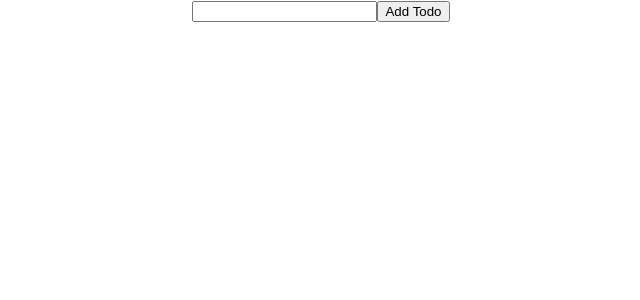
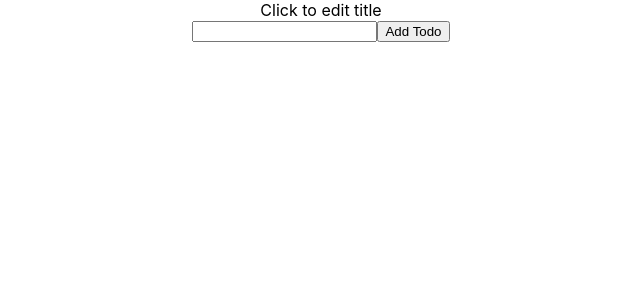
Before and after one commit to SashiMad/twelve, a React (Create React App) app: page / in a window 1280 px wide. Shown: the top 300 px of the page, without its empty margins (319-959 px from the left). Built offline with nearby package versions, Linux system fonts and the light colour scheme.

Commit message:
created editable title component

```diff
--- a/src/App.js
+++ b/src/App.js
@@ -1,5 +1,6 @@
 import React from "react";
 import "./App.css";
+import Title from "./Title";
 
 function App() {
   const [todos, setTodos] = React.useState([]);
@@ -65,6 +66,7 @@ function App() {
 
   return (
     <div className="App">
+      <Title />
       <form onSubmit={handleSubmit}>
         <input
           type="text"
--- /dev/null
+++ b/src/Title.js
@@ -0,0 +1,48 @@
+import React, { Component } from "react";
+
+class Title extends Component {
+  state = {
+    value: "Click to edit title",
+    isInEditMode: false,
+  };
+
+  changeEditMode = () => {
+    this.setState({
+      isInEditMode: !this.state.isInEditMode,
+    });
+  };
+
+  updateComponentValue = () => {
+    this.setState({
+      isInEditMode: false,
+      value: this.refs.textInput.value,
+    });
+  };
+
+  renderEditView = () => {
+    return (
+      <div>
+        <input
+          type="text"
+          defaultValue={this.state.value}
+          ref="textInput"
+          maxLength={50}
+        />
+        <button onClick={this.changeEditMode}>x</button>
+        <button onClick={this.updateComponentValue}>Save</button>
+      </div>
+    );
+  };
+
+  renderDefaultView = () => {
+    return <div onClick={this.changeEditMode}>{this.state.value}</div>;
+  };
+
+  render() {
+    return this.state.isInEditMode
+      ? this.renderEditView()
+      : this.renderDefaultView();
+  }
+}
+
+export default Title;
```
Also changed, not shown: src/Description.js (added).
